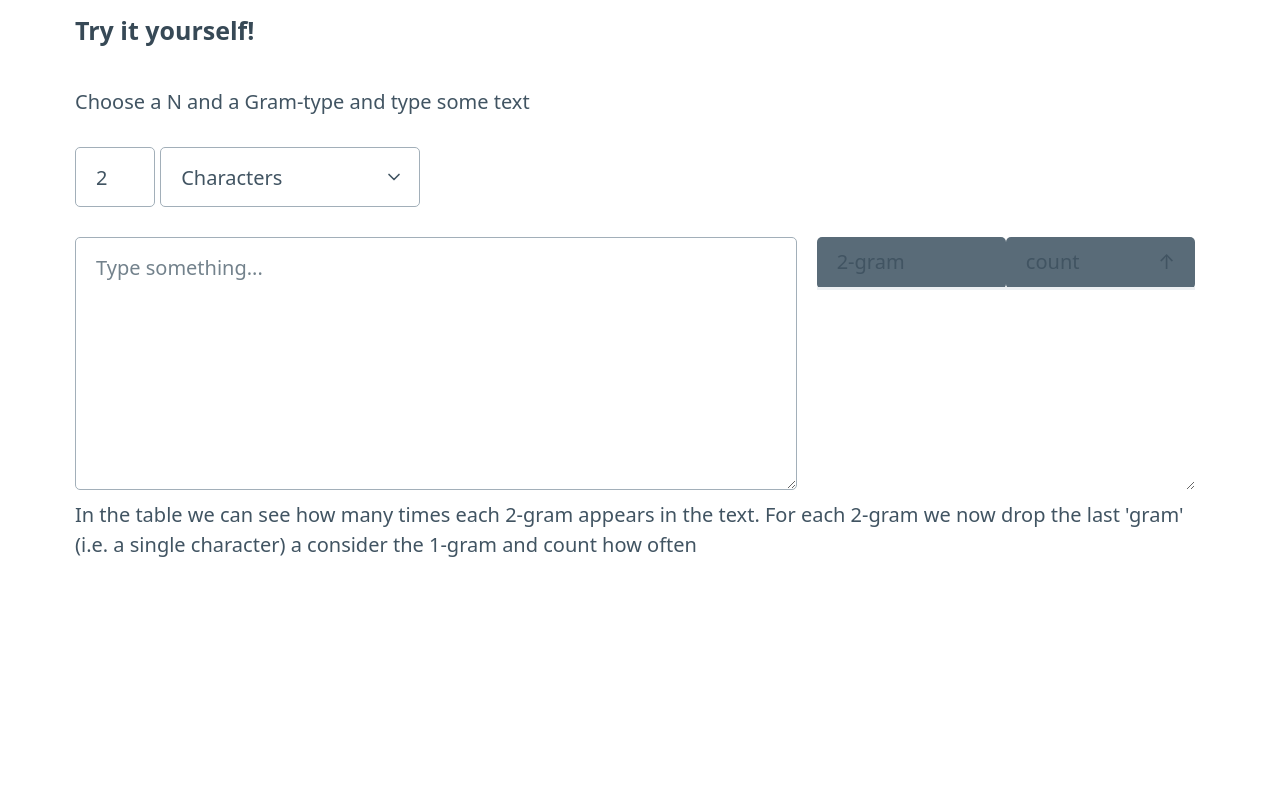
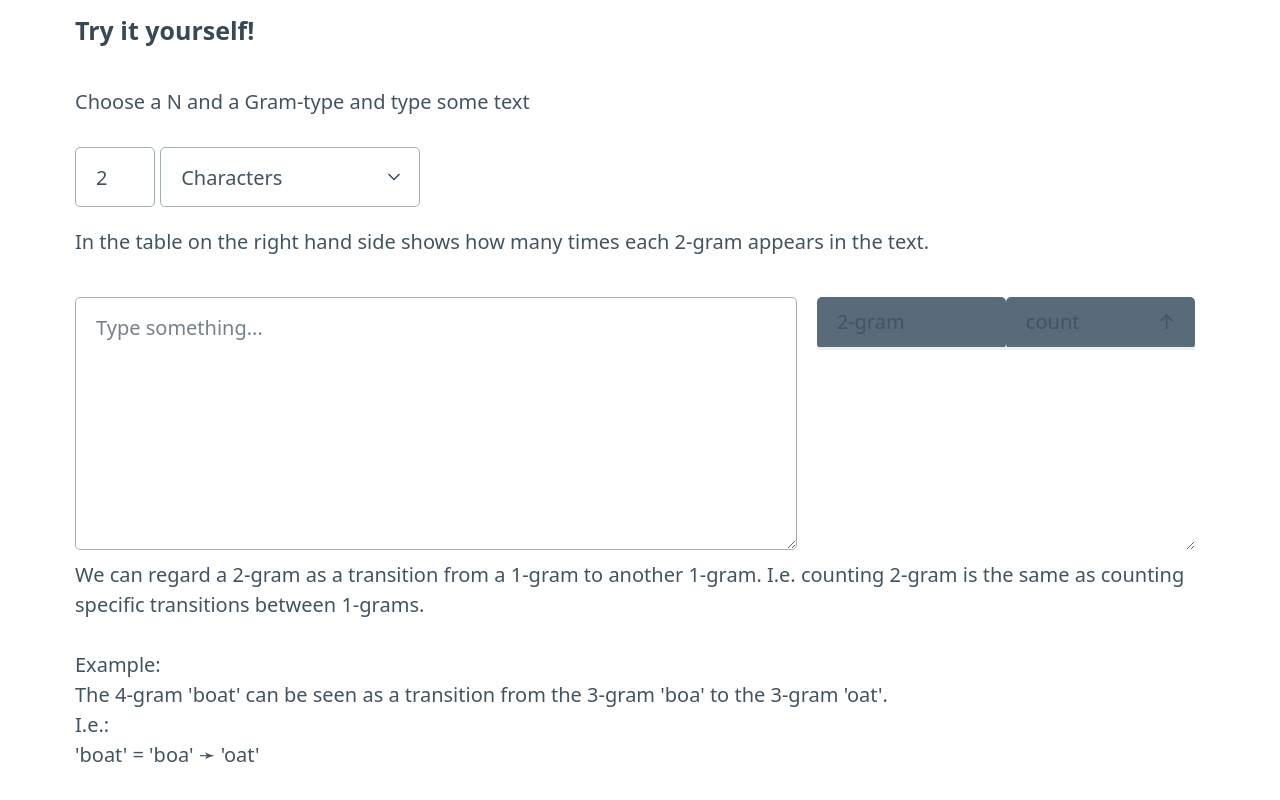
Before and after one commit to dingalapadum/dingalapadum.github.io, a website: page ngrams/src/ngrams.html in a window 1280 px wide. Shown: the part 723-1523 px from the top of the page. Before the commit the page ends 1443 px from the top, so only its background shows below. Drawn offline with nearby package versions, Linux system fonts and the light colour scheme.

Commit message:
continue website text and dynamic content

```diff
--- a/ngrams/src/css/ngrams.css
+++ b/ngrams/src/css/ngrams.css
@@ -44,6 +44,10 @@ th {
   border-radius: 5px;
 }
 
+td {
+  width: 50%;
+}
+
 #scrollable-container {
     resize: vertical;
     overflow: auto;
--- a/ngrams/src/ngrams.html
+++ b/ngrams/src/ngrams.html
@@ -80,6 +80,10 @@
             <option value="word">Words</option>
           </select>
 
+          <p>
+            In the table on the right hand side shows how many times each
+            <span class="ngrams-grams-text"></span> appears in the text.
+          </p>
           <div class="two-columns">
             <!-- Column 1: input area-->
             <textarea
@@ -122,14 +126,24 @@
           <!-- END: two-columns -->
 
           <p>
-              In the table we can see how many times each <span class="ngrams-grams-text"></span> appears in the text.
-              For each <span class="ngrams-grams-text"></span> we now drop the last 'gram' (i.e. a single <span class="ngrams-type"></span>) a consider the
-              <span class="ngrams-grams-text-minus-one"></span> and count how often
+            We can regard a <span class="ngrams-grams-text"></span> as a
+            transition from a
+            <span class="ngrams-grams-text-minus-one"></span> to another
+            <span class="ngrams-grams-text-minus-one"></span>. I.e. counting
+            <span class="ngrams-grams-text"></span> is the same as counting specific transitions
+            between <span class="ngrams-grams-text-minus-one"></span>s.
           </p>
+          <p>
+            Example: <br>
+            The 4-gram '<span class="four-gram-example"></span>' can be seen as a transition from
+            the 3-gram '<span class="three-gram-example-one"></span>' to the 3-gram '<span class="three-gram-example-two"></span>'.
+            <br>
+            I.e.:<br>
+            '<span class="four-gram-example"></span>' = '<span class="three-gram-example-one"></span>' ➛ '<span class="three-gram-example-two"></span>'
 
+          </p>
           <!-- Start probability-Table -->
           <ul id="probability-table"></ul>
-
         </section>
       </section>
     </main>
--- a/ngrams/src/ngrams.js
+++ b/ngrams/src/ngrams.js
@@ -4,6 +4,7 @@ window.globalNgrams.type = "character";
 window.globalNgrams.text = "";
 window.globalNgrams.n = 2;
 window.globalNgrams.ngramMap = {};
+window.globalNgrams.ngramsTable = {};
 
 /**
  * create ngrams for the text in the input-field and output them in a table
@@ -52,6 +53,9 @@ function updateTextOccurrences() {
     [...document.getElementsByClassName("ngrams-grams-text")].forEach(element => element.textContent = n + "-gram");
     [...document.getElementsByClassName("ngrams-grams-text-minus-one")].forEach(element => element.textContent = (n-1) + "-gram");
     [...document.getElementsByClassName("ngrams-type")].forEach(element => element.textContent = window.globalNgrams.type);
+    [...document.getElementsByClassName("four-gram-example")].forEach(element => element.textContent = window.globalNgrams.type == "character" ? "boat" : "That car is nice");
+    [...document.getElementsByClassName("three-gram-example-one")].forEach(element => element.textContent = window.globalNgrams.type == "character" ? "boa" : "That car is");
+    [...document.getElementsByClassName("three-gram-example-two")].forEach(element => element.textContent = window.globalNgrams.type == "character" ? "oat" : "car is nice");
 }
 
 /**
@@ -172,6 +176,8 @@ function printProbabilityTable(){
     window.globalNgrams.ngramsTable = nMinusOneGramMap;
 }
 
+
+
 /**
  * INIT-RUN
  */
```
Lines whose indentation alone changed are shown as unchanged.
